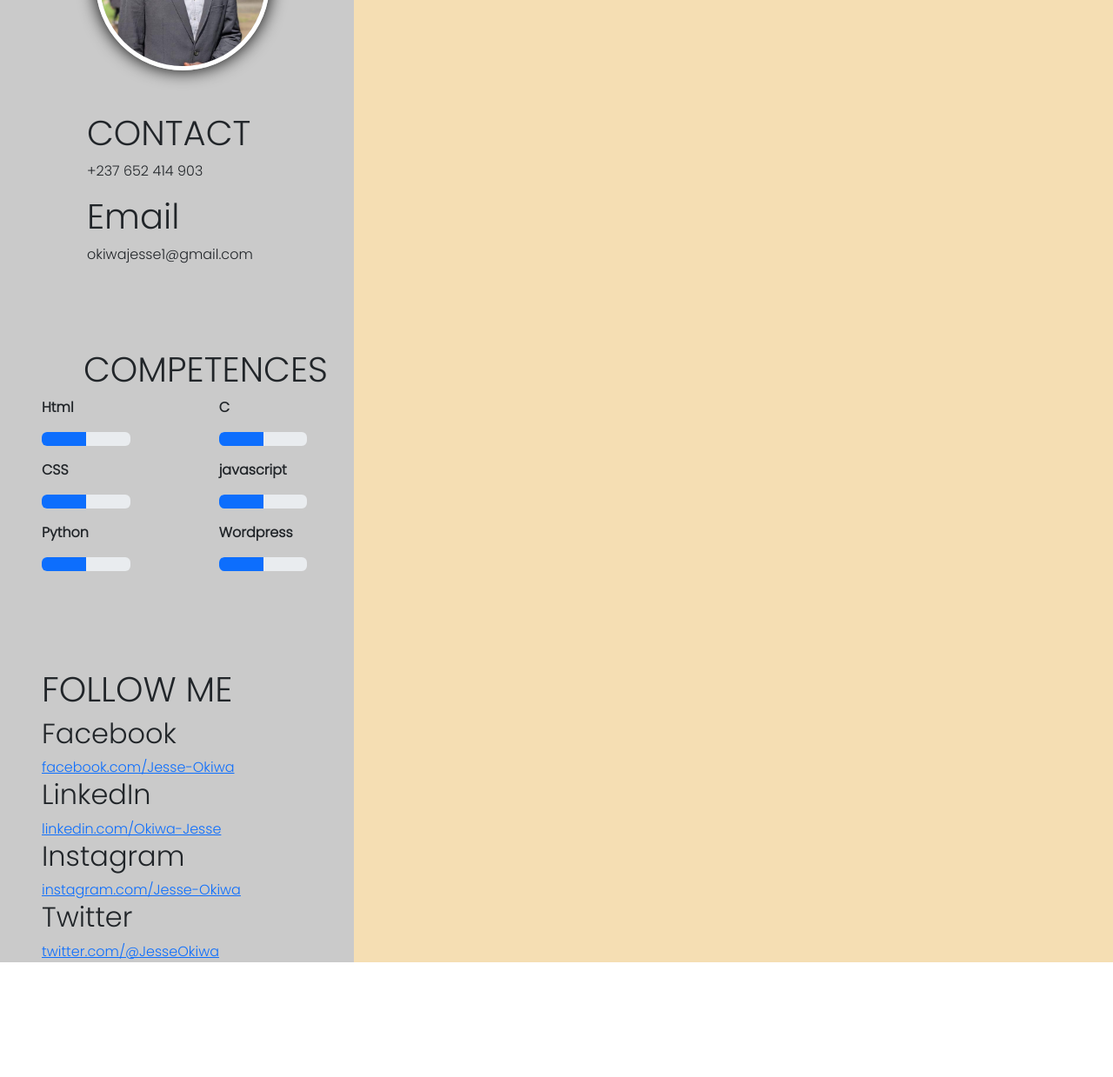
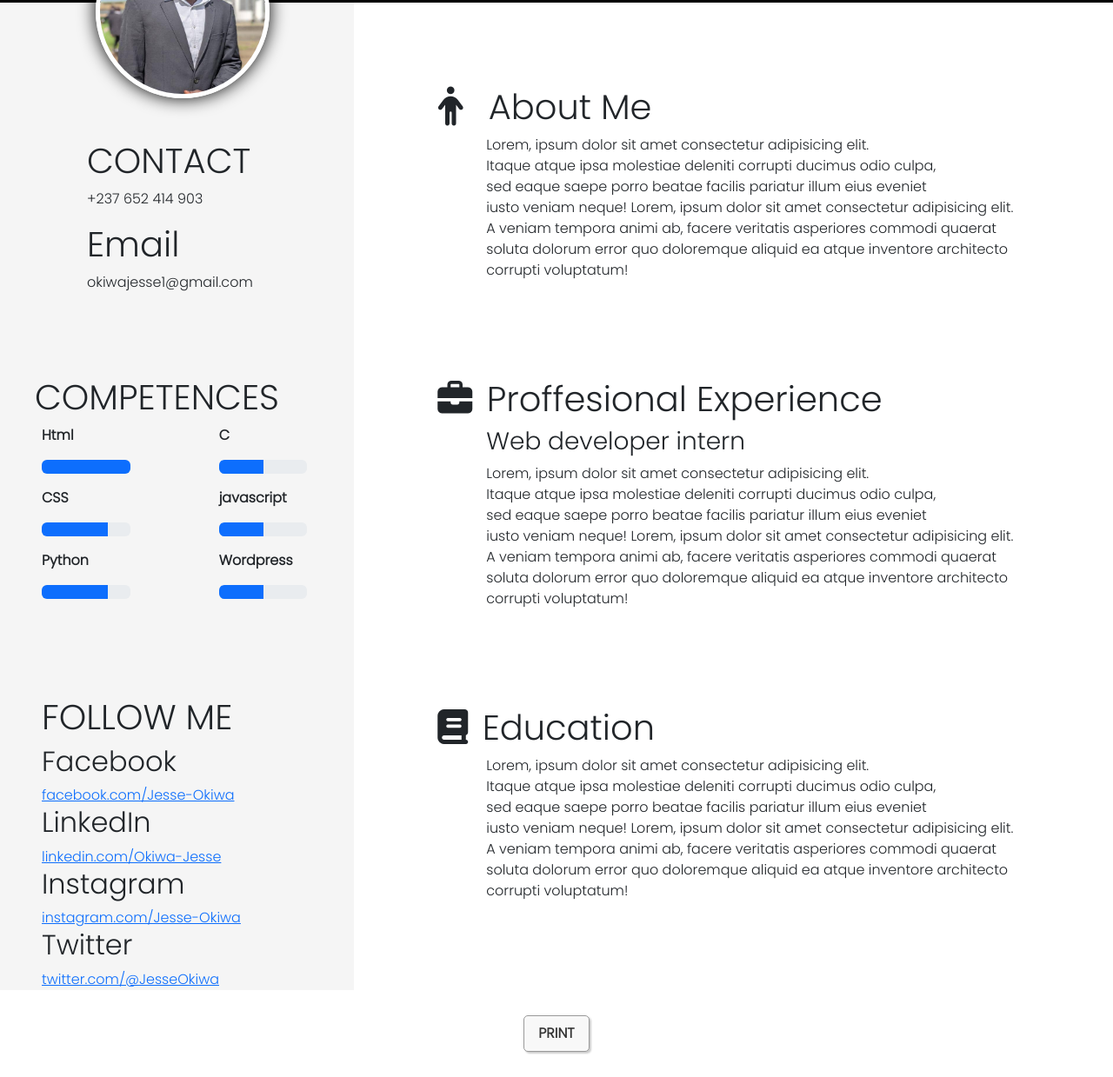
Before and after one commit to jesse457/Mytest, a plain HTML site: page index.html in a window 1280 px wide. Shown: the part 147-1386 px from the top of the page at 87% size. Before the commit the page ends 1254 px from the top, so only its background shows below. Drawn offline with Linux system fonts and the light colour scheme.

Commit message:
fifth commit

```diff
--- a/index.html
+++ b/index.html
@@ -10,8 +10,8 @@
 </head>
 <body>
   <section class="header">
-    <div class="mytxt">
-      <h1>OKIWA JESSE</h1>
+    <div class="mytxt mt-4 ">
+      <h1 class="mb-3">OKIWA JESSE</h1>
       <p>web developer</p>
     </div>
   </section>
@@ -25,21 +25,21 @@
         <p>okiwajesse1@gmail.com</p>
       </div>
       <div class="mt-5 pt-5">
-<h1 class="ms-5 ps-5">COMPETENCES</h1>
+<h1 class="ms-3 ps-4">COMPETENCES</h1>
 <div class="comp d-flex ">
   <div class="w-50">
 
         <p class="ms-5 fw-semibold">Html</p>
          <div class="progress mb-3 mx-5 w-50">
-           <div class="progress-bar" role="progressbar" style="width: 50%" aria-valuenow="50" aria-valuemin="0" ></div>
+           <div class="progress-bar" role="progressbar" style="width: 100%" aria-valuenow="100" aria-valuemin="0" ></div>
          </div>
          <p class="ms-5 fw-semibold">CSS</p>
          <div class="progress mb-3 mx-5 w-50">
-           <div class="progress-bar" role="progressbar" style="width: 50%" aria-valuenow="50" aria-valuemin="0" ></div>
+           <div class="progress-bar" role="progressbar" style="width: 75%" aria-valuenow="75" aria-valuemin="0" ></div>
          </div>
          <p class="ms-5 fw-semibold">Python</p>
          <div class="progress mb-3 mx-5 w-50">
-           <div class="progress-bar" role="progressbar" style="width: 50%" aria-valuenow="50" aria-valuemin="0" ></div>
+           <div class="progress-bar" role="progressbar" style="width: 75%" aria-valuenow="75" aria-valuemin="0" ></div>
          </div>
    </div>
    <div class="d-flex flex-column w-50">
@@ -73,8 +73,62 @@
     </div>
     </div>
     <div class="content2">
-      <i class="fas fa-star">hello forker</i>uuhfsjrsr
+      <div class="d-inline-block ms-5 ps-5">
+        <i class="fas fa-male fw-bold fs-1"></i>
+      </div>
+      <div class="d-inline-block ms-2 ps-3">
+        <h1 class="mt-5 pt-5">About Me</h1>
+      </div>
+      <div class=" name ms-5 ps-5 ">
+        <p class="ms-5 ps-2">Lorem, ipsum dolor sit amet consectetur adipisicing elit. <br>
+           Itaque atque ipsa molestiae deleniti corrupti ducimus odio culpa,<br>
+            sed eaque saepe porro beatae facilis pariatur illum eius eveniet <br>
+             iusto veniam neque! Lorem, ipsum dolor sit amet consectetur adipisicing
+              elit. A veniam tempora animi ab, facere veritatis asperiores commodi quaerat <br>
+               soluta dolorum error quo doloremque aliquid ea atque inventore architecto <br>
+                corrupti voluptatum!</p>
+      </div>
+      <div class="d-inline-block ms-5 ps-5">
+        <i class="fas fa-briefcase fw-bold fs-1"></i>
+      </div>
+      <div class="d-inline-block ms-1 ps-2">
+        <h1 class="mt-5 pt-5">Proffesional Experience</h1>
+      </div>
+      <div class=" name ms-5 ps-5 ">
+        <h3 class="ms-5 ps-2">Web developer intern</h3>
+        <p class="ms-5 ps-2">Lorem, ipsum dolor sit amet consectetur adipisicing elit. <br>
+           Itaque atque ipsa molestiae deleniti corrupti ducimus odio culpa,<br>
+            sed eaque saepe porro beatae facilis pariatur illum eius eveniet <br>
+             iusto veniam neque! Lorem, ipsum dolor sit amet consectetur adipisicing
+              elit. A veniam tempora animi ab, facere veritatis asperiores commodi quaerat <br>
+               soluta dolorum error quo doloremque aliquid ea atque inventore architecto <br>
+                corrupti voluptatum!</p>
+      </div>
+      <div class="d-inline-block ms-5 ps-5">
+        <i class="fas fa-book fw-bold fs-1"></i>
+      </div>
+      <div class="d-inline-block ms-1 ps-2">
+        <h1 class="mt-5 pt-5">Education</h1>
+      </div>
+      <div class=" name ms-5 ps-5 ">
+
+        <p class="ms-5 ps-2">Lorem, ipsum dolor sit amet consectetur adipisicing elit. <br>
+           Itaque atque ipsa molestiae deleniti corrupti ducimus odio culpa,<br>
+            sed eaque saepe porro beatae facilis pariatur illum eius eveniet <br>
+             iusto veniam neque! Lorem, ipsum dolor sit amet consectetur adipisicing
+              elit. A veniam tempora animi ab, facere veritatis asperiores commodi quaerat <br>
+               soluta dolorum error quo doloremque aliquid ea atque inventore architecto <br>
+                corrupti voluptatum!</p>
+      </div>
     </div>
+  </section>
+  <section class="but">
+<script>
+  function printPage() {
+  window.print();
+}
+</script>
+<button class="classic" onclick="printPage()">Print</button>
   </section>
 </body>
 </html>
--- a/styles/style.css
+++ b/styles/style.css
@@ -10,6 +10,7 @@
   background-color: black;
   display: flex;
   justify-content: end;
+  height: 150px;
 }
 .mytxt{
   width: 50%;
@@ -27,12 +28,12 @@
   height: 100%;
 }
 .content1{
-  background-color:rgb(202, 202, 202);
+  background-color:whitesmoke;
   height: fit-content;
   width: 35%;
 }
 .content2{
-  background-color:wheat ;
+  background-color:white;
   width:75%;
 }
 
@@ -42,7 +43,7 @@
   height: 200px;
   border-radius: 50%;
   overflow: hidden;
-  margin-top: -80px;
+  margin-top: -90px;
   margin-left: 110px;
   border: 5px solid white;
   max-width: 100%;
@@ -88,3 +89,24 @@ font-weight: 100;
     margin: 0 auto;
   }
 }
+.name{
+  margin-right: 100px;
+}
+.classic {
+  background-color: #f8f8f8;
+  color: #333;
+  border: 1px solid #999;
+  border-radius: 5px;
+  padding: 8px 16px;
+  font-size: 16px;
+  font-weight: bold;
+  text-transform: uppercase;
+  cursor: pointer;
+  box-shadow: 2px 2px 2px rgba(0, 0, 0, 0.2);
+}
+.but{
+  display: flex;
+  justify-content: center;
+  align-items: center;
+  height:100px;
+}
```
